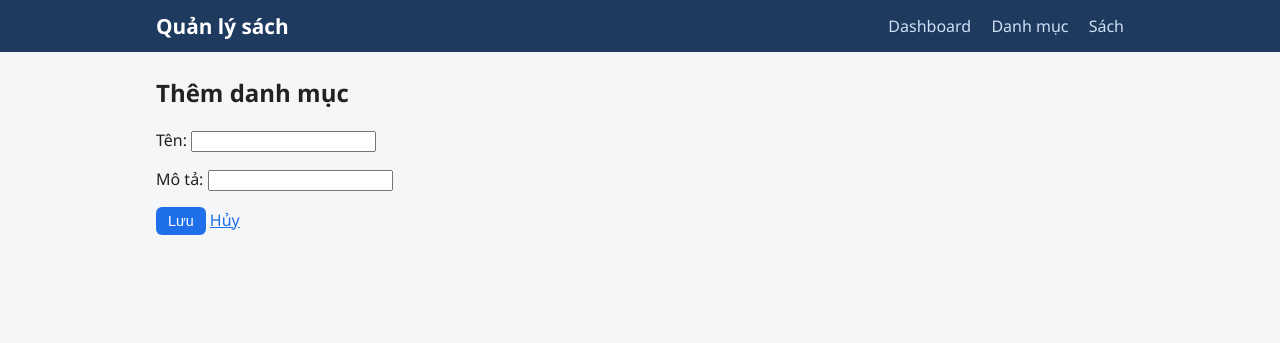
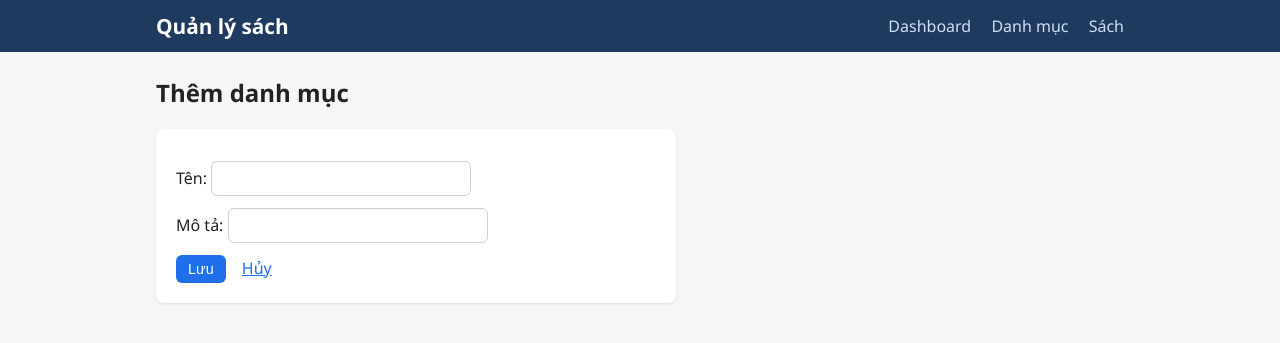
Before and after one commit to KimNguyen98/pmnm-hocphan, a Flask app: page /danh-muc/them in a window 1280 px wide. Shown: the top 343 px of the page. Run offline with Flask 3, Linux system fonts and the light colour scheme.

Commit message:
Thêm CSS cho form và thẻ thống kê

```diff
--- a/static/css/style.css
+++ b/static/css/style.css
@@ -119,3 +119,63 @@ a[href*="/them"] {
 td a[href$="/sua"] {
     margin-right: 8px;
 }
+
+form:not([action]) {
+    background: #fff;
+    padding: 20px;
+    border-radius: 8px;
+    max-width: 520px;
+    box-shadow: 0 1px 3px rgba(0, 0, 0, 0.1);
+}
+
+form p {
+    margin: 12px 0;
+}
+
+input,
+select {
+    padding: 8px 10px;
+    border: 1px solid #c8d0d9;
+    border-radius: 6px;
+    font-size: 0.95rem;
+    min-width: 260px;
+}
+
+input:focus,
+select:focus {
+    outline: 2px solid #9ec1ff;
+    border-color: #1f6feb;
+}
+
+form:not([action]) a {
+    margin-left: 12px;
+}
+
+.the-thong-ke {
+    display: grid;
+    grid-template-columns: repeat(auto-fit, minmax(200px, 1fr));
+    gap: 16px;
+    margin-bottom: 24px;
+}
+
+.the {
+    background: #fff;
+    padding: 16px;
+    border-radius: 8px;
+    box-shadow: 0 1px 3px rgba(0, 0, 0, 0.1);
+}
+
+.the span {
+    display: block;
+    color: #667;
+    font-size: 0.9rem;
+}
+
+.the strong {
+    font-size: 1.6rem;
+    color: #1f3a5f;
+}
+
+h3 {
+    margin-top: 28px;
+}
```
